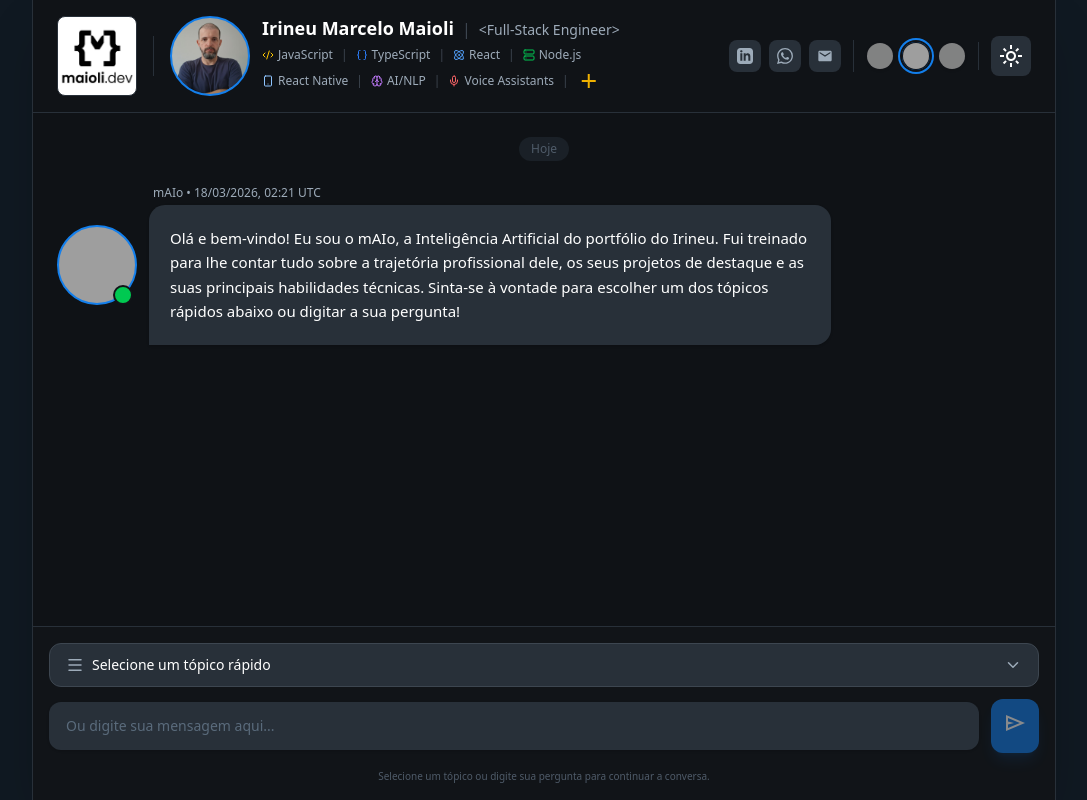
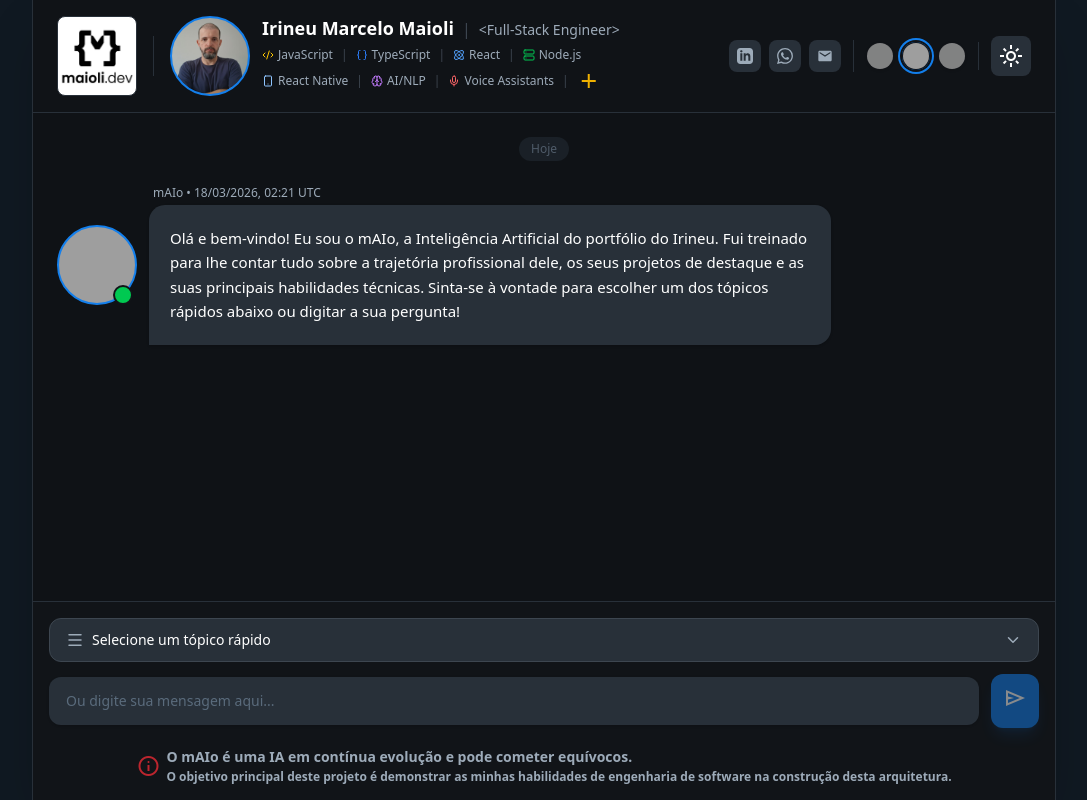
Before and after one commit to immaioli/chat-rag-personal, a Next.js app: page /en in a window 1280 px wide. Shown: the whole page, without its empty margins (96-1183 px from the left). Built offline with nearby package versions, Linux system fonts and the light colour scheme; grey boxes are pictures that could not be loaded.

Commit message:
feat(ui): extract training disclaimer into animated component
Isolate the AI training warining into a dedicated TrainingDisclaimer component with a pulsing alert icon, improving modularity and readability in ChatInterface.

```diff
--- a/src/components/chat/ChatInterface.tsx
+++ b/src/components/chat/ChatInterface.tsx
@@ -7,6 +7,7 @@ import { MessageBubble } from '@/components/chat/MessageBubble';
 import { TypingIndicator } from '@/components/chat/TypingIndicator';
 import { QuickActionsMenu } from '@/components/chat/QuickActionsMenu';
 import { ChatInputForm } from '@/components/chat/ChatInputForm';
+import { TrainingDisclaimer } from './TrainingDisclaimer';
 
 const avatar = '/avatar.jpg'
 const avatarAI = '/avatar_mAIo.png'
@@ -91,9 +92,7 @@ export function ChatInterface({ visitorId }: { visitorId: string }) {
                         onSubmit={onSubmit}
                         disabled={status !== 'ready'}
                     />
-                    <p className="text-center text-gray-500 dark:text-[#4f5b69] text-[10px] mt-1 transition-colors">
-                        Selecione um tópico ou digite sua pergunta para continuar a conversa.
-                    </p>
+                    <TrainingDisclaimer />
                 </div>
             </div>
         </div>
--- /dev/null
+++ b/src/components/chat/TrainingDisclaimer.tsx
@@ -0,0 +1,17 @@
+export function TrainingDisclaimer() {
+    return (
+        <div className="flex items-center justify-center gap-1.5 mt-2">
+            <span className="material-symbols-outlined text-[14px] text-red-500 dark:text-red-500 animate-pulse">
+                info
+            </span>
+            <div className="flex flex-col gap-1">
+                <p className="text-left font-semibold text-gray-500 dark:text-[#9dabb9] text-[14px] transition-colors leading-tight">
+                    O mAIo é uma IA em contínua evolução e pode cometer equívocos.
+                </p>
+                <p className="text-left font-semibold text-gray-500 dark:text-[#9dabb9] text-[12px] transition-colors leading-tight">
+                    O objetivo principal deste projeto é demonstrar as minhas habilidades de engenharia de software na construção desta arquitetura.
+                </p>
+            </div>
+        </div>
+    );
+}
```
